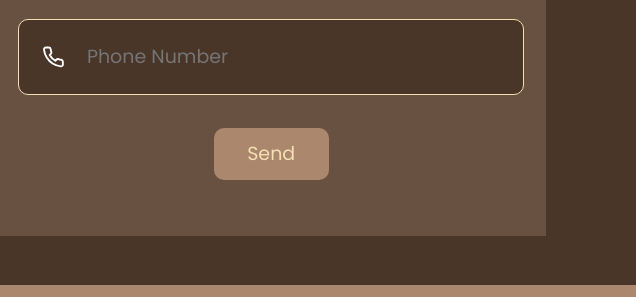
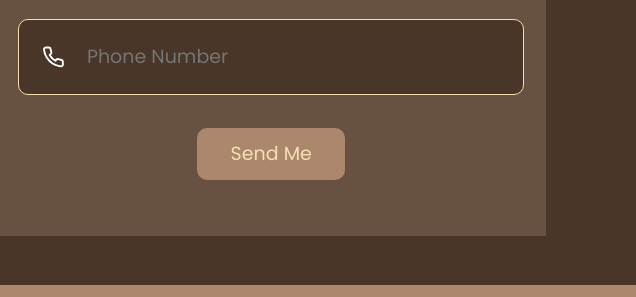
Before and after one commit to ChinchillaBiiru09/Website-CoffeeShop, a plain HTML site: page index.html in a window 1280 px wide. Shown: the part 3165-3462 px from the top of the page, 644-1280 px from the left. Drawn offline with nearby package versions, Linux system fonts and the light colour scheme.

Commit message:
2nd commit - update button text

```diff
--- a/index.html
+++ b/index.html
@@ -199,7 +199,7 @@
                         <i data-feather="phone"></i>
                         <input type="text" placeholder="Phone Number">
                     </div>
-                    <button type="submit" class="btn">Send</button>
+                    <button type="submit" class="btn">Send Me</button>
                 </form>
 
             </div>
```
